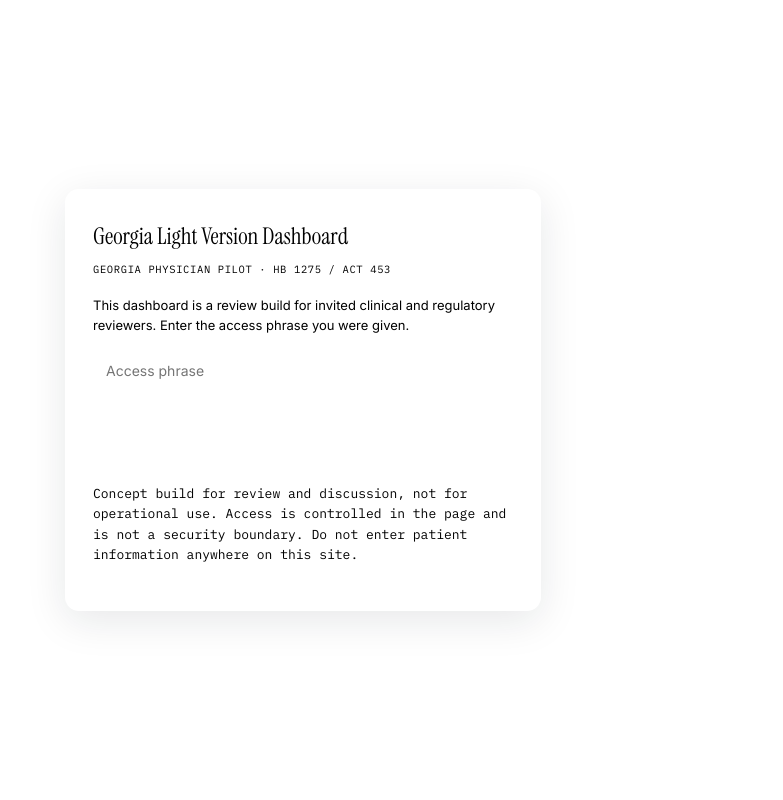
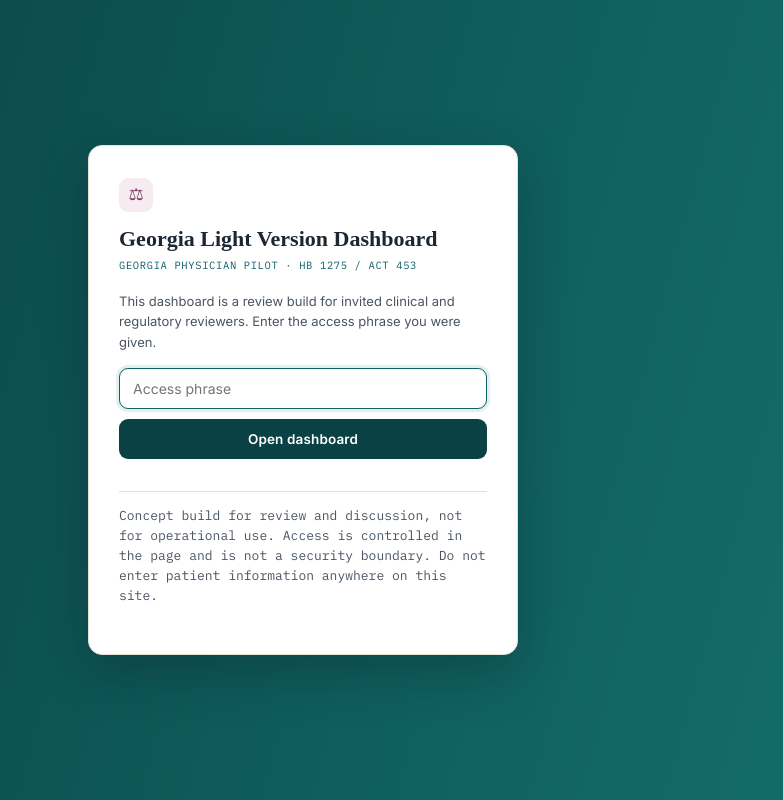
Before and after one commit to jimitheslayer/clinic-georgia, a plain HTML site: page index.html in a window 1280 px wide. Shown: the whole page, without its empty margins (337-1120 px from the left). Drawn offline with Linux system fonts and the light colour scheme.

Commit message:
Fix missing :root variables and box-sizing reset, GA-DASH-STANDARD-A-v1.0

```diff
--- a/index.html
+++ b/index.html
@@ -14,6 +14,8 @@
 <link rel="preconnect" href="https://fonts.gstatic.com" crossorigin>
 <link href="https://fonts.googleapis.com/css2?family=IBM+Plex+Mono:wght@400;500;600&family=Instrument+Serif:ital@0;1&family=Inter:wght@400;500;600;700&display=swap" rel="stylesheet">
 <style>
+  :root{--bg:#f5f2ec;--panel:#ffffff;--ink:#1d2733;--ink-soft:#4a5563;--ink-mute:#8791a0;--rule:#e6e0d5;--rule-soft:#efeae1;--law:#7a3b5e;--law-bg:#f5ebf0;--edu:#b5822a;--edu-bg:#f7efdd;--sci:#0f6068;--sci-bg:#e2f0ef;--primary:#0f5c5c;--primary-deep:#0a4144;--cr:#1E4B7C;--cr-bg:#E6EBF1;--accent:#c0632f;--verified:#2f7d5b;--coming:#a99f8d;}
+  *{box-sizing:border-box;}
   html,body{height:100%;}
   body{margin:0;background:var(--bg);color:var(--ink);font-family:'Inter',-apple-system,sans-serif;font-size:14px;line-height:1.55;-webkit-font-smoothing:antialiased;overflow:hidden;}
   .app{height:100vh;display:flex;flex-direction:column;}
@@ -365,28 +367,31 @@
   .pv-poster{width:100%;max-width:520px;border-radius:14px;display:block;margin:0 0 22px}
 
   /* ---- access gate ---- */
-  #gate{position:fixed;inset:0;z-index:200;background:var(--bg);display:flex;align-items:center;justify-content:center;padding:24px;}
+  /* Palette is inherited from :root. The door uses the same gradient as the
+     topbar so the gate reads as the front of the dashboard rather than a
+     detached form. */
+  #gate{position:fixed;inset:0;z-index:200;display:flex;align-items:center;justify-content:center;padding:24px;
+        background:linear-gradient(105deg,var(--primary-deep) 0%,var(--primary) 55%,#14706b 100%);}
   #gate.hidden{display:none;}
-  .gate-card{background:var(--panel);border:1px solid var(--rule);border-radius:14px;max-width:420px;width:100%;padding:30px 28px;box-shadow:0 10px 40px rgba(20,30,40,.10);}
-  .gate-card h1{font-family:'Instrument Serif',Georgia,serif;font-weight:400;font-size:23px;margin:0 0 6px;color:var(--ink);}
-  .gate-card .gsub{font-family:'IBM Plex Mono',monospace;font-size:10.5px;letter-spacing:.06em;text-transform:uppercase;color:var(--ink-mute);margin:0 0 18px;}
+  .gate-card{background:var(--panel);border:1px solid var(--rule);border-radius:14px;max-width:430px;width:100%;
+        padding:32px 30px;box-shadow:0 18px 50px rgba(10,22,28,.28);}
+  .gate-mark{width:34px;height:34px;border-radius:9px;background:var(--law-bg);color:var(--law);
+        display:flex;align-items:center;justify-content:center;font-size:17px;margin-bottom:14px;}
+  .gate-card h1{font-family:'Fraunces',serif;font-weight:600;font-size:22px;margin:0 0 5px;color:var(--ink);line-height:1.2;}
+  .gate-card .gsub{font-family:'IBM Plex Mono',monospace;font-size:10.5px;letter-spacing:.06em;text-transform:uppercase;
+        color:var(--sci);margin:0 0 18px;}
   .gate-card p{font-size:13px;color:var(--ink-soft);line-height:1.55;margin:0 0 16px;}
-  .gate-card input{width:100%;border:1px solid var(--rule);border-radius:9px;padding:11px 13px;font-size:14px;font-family:inherit;color:var(--ink);background:#fff;margin-bottom:10px;}
-  .gate-card input:focus{outline:none;border-color:var(--sci);}
-  .gate-card button{width:100%;border:none;border-radius:9px;padding:11px;font-family:inherit;font-weight:600;font-size:13.5px;background:var(--primary-deep);color:#fff;cursor:pointer;}
+  .gate-card input{width:100%;box-sizing:border-box;border:1px solid var(--rule);border-radius:9px;padding:11px 13px;
+        font-size:14px;font-family:inherit;color:var(--ink);background:#fff;margin-bottom:10px;}
+  .gate-card input:focus{outline:none;border-color:var(--sci);box-shadow:0 0 0 3px var(--sci-bg);}
+  .gate-card button{width:100%;box-sizing:border-box;border:none;border-radius:9px;padding:12px;font-family:inherit;
+        font-weight:600;font-size:13.5px;background:var(--primary-deep);color:#fff;cursor:pointer;letter-spacing:.01em;}
+  .gate-card button:hover{background:var(--primary);}
   .gate-err{font-size:12px;color:var(--law);margin:8px 0 0;min-height:16px;}
-  .gate-fine{font-family:'IBM Plex Mono',monospace;font-size:9.5px;color:var(--ink-mute);line-height:1.55;margin-top:18px;padding-top:14px;border-top:1px solid var(--rule);}
+  .gate-fine{font-family:'IBM Plex Mono',monospace;font-size:9.5px;color:var(--ink-mute);line-height:1.55;
+        margin-top:18px;padding-top:14px;border-top:1px solid var(--rule);}
   #appWrap.locked{display:none;}
   .sec-currency{font-family:'IBM Plex Mono',monospace;font-size:10px;color:var(--ink-mute);margin:2px 0 14px;}
-
-  /* mobile overflow fix, 2026-08-29. The rail elements the engine emits are
-     content-box, so padding was added outside the declared width and pushed
-     them 6 to 8px past a 390px viewport. border-box brings the padding
-     inside the budget. Deliberately no overflow-x:hidden, which would clip
-     the symptom and hide any future overflow from measurement. */
-  @media (max-width:760px){
-    .rail-search,.rail-item,.drop-summary{box-sizing:border-box;max-width:100%;}
-  }
 
 </style>
 </head>
@@ -1485,6 +1490,7 @@ const PV_DOCS = {
     var g = document.getElementById('gate');
     g.innerHTML =
       '<div class="gate-card">' +
+        '<div class="gate-mark">&#9878;</div>' +
         '<h1>' + esc(D.gate.heading) + '</h1>' +
         '<p class="gsub">' + esc(D.gate.sub) + '</p>' +
         '<p>' + esc(D.gate.body) + '</p>' +
```
